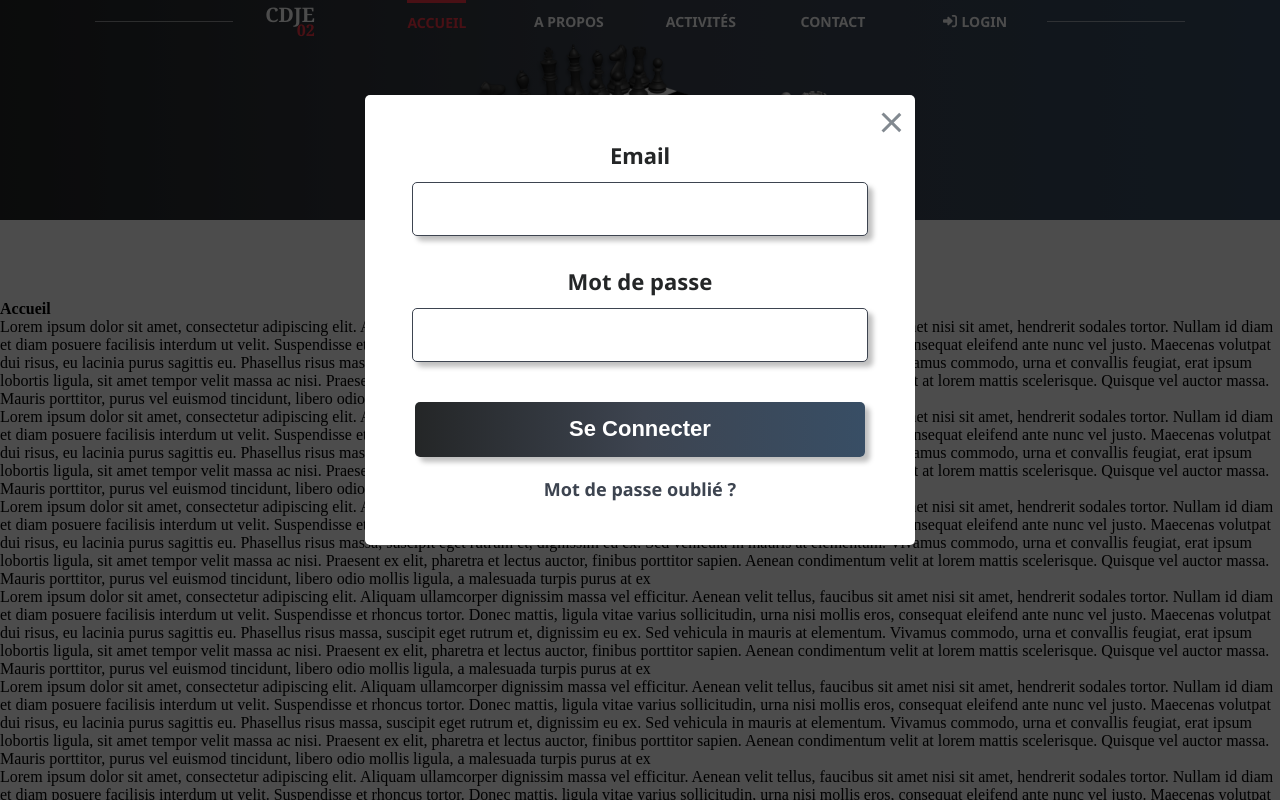
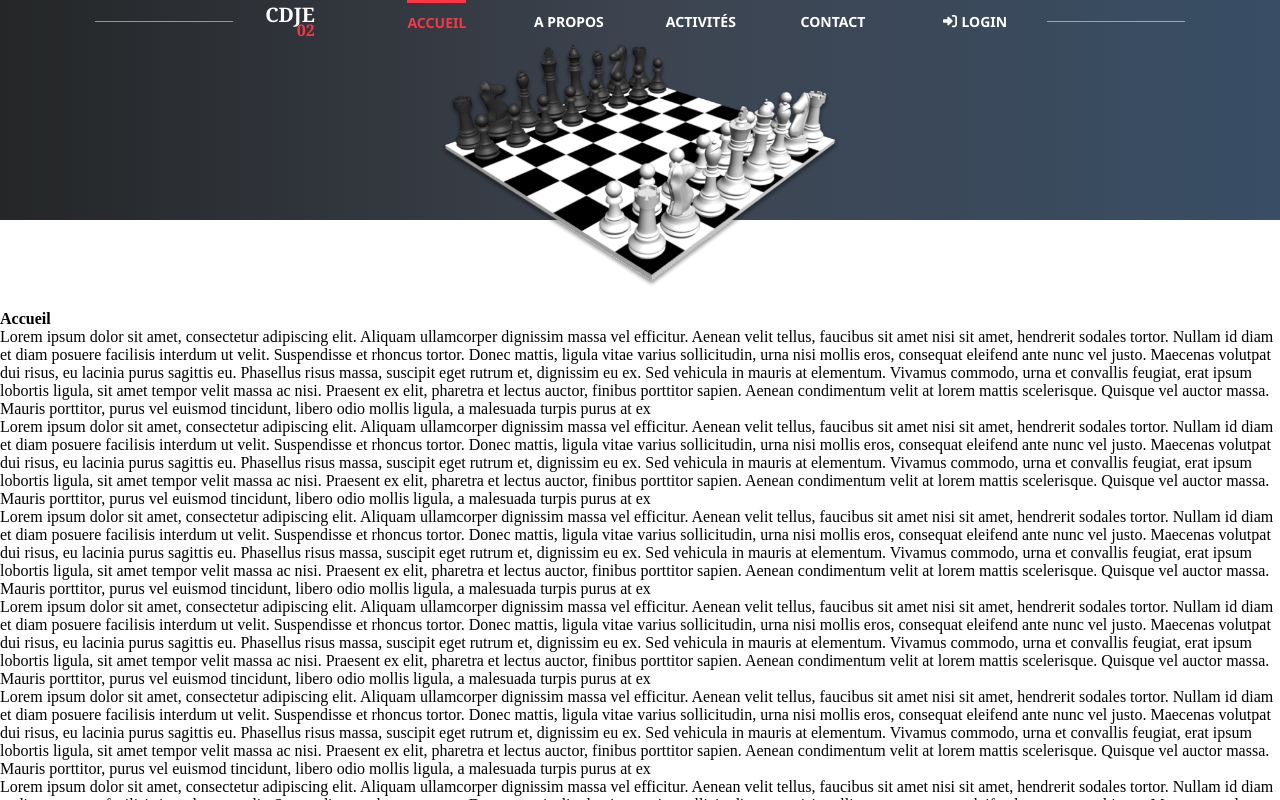
Before and after one commit to Sevrus/cdje02, a React (Vite) app: page / in a window 1280 px wide. Both pictures are taken after a click on the link "LOGIN". Shown: the top 800 px of the page. Built offline with nearby package versions, Linux system fonts and the light colour scheme.

Commit message:
added margin top from header

```diff
--- a/public/css/style.css
+++ b/public/css/style.css
@@ -457,179 +457,35 @@ time, mark, audio, video {
     height: 120px;
   }
 }
-/* MODAL LOGIN */
 /* VERSION MOBILE */
-.modal {
-  position: fixed;
-  background-color: rgba(0, 0, 0, 0.7);
-  width: 100%;
-  height: 100vh;
-  top: 0;
-}
-.modal__content {
-  position: fixed;
-  top: 40%;
-  left: 50%;
-  transform: translate(-50%, -50%);
-  background-color: #fff;
-  width: 320px;
-  height: 350px;
-  border-radius: 5px;
-  font-family: "Noto Sans", sans-serif;
-  font-weight: bold;
-  display: flex;
-  flex-direction: column;
-  justify-content: center;
-  align-items: center;
-}
-.modal__content__close {
-  position: absolute;
-  right: 15px;
-  top: 15px;
-  width: 25px;
-  height: 25px;
-  opacity: 0.7;
-}
-.modal__content__close:hover {
-  opacity: 1;
-  cursor: pointer;
-}
-.modal__content__close:before, .modal__content__close:after {
-  position: absolute;
-  left: 15px;
-  content: " ";
-  height: 25px;
-  width: 2.5px;
-  background-color: #4e5862;
-}
-.modal__content__close:before {
-  transform: rotate(45deg);
-}
-.modal__content__close:after {
-  transform: rotate(-45deg);
-}
-.modal__content__email, .modal__content__password {
-  display: flex;
-  flex-direction: column;
-  justify-content: center;
-  align-items: center;
-}
-.modal__content__email__label, .modal__content__password__label {
-  color: #242627;
-  font-size: 1rem;
-}
-.modal__content__email__input, .modal__content__password__input {
-  width: 275px;
-  height: 35px;
-  border: 1px solid #3d4450;
-  box-shadow: 5px 5px 5px rgba(0, 0, 0, 0.25);
-  border-radius: 5px;
-  margin-top: 12px;
-}
-.modal__content__password {
-  margin-top: 30px;
-}
-.modal__content__button {
-  background: linear-gradient(90deg, #242627 0%, #3D4450 50.67%, #384E65 99.99%, #4E5862 100%);
-  box-shadow: 5px 5px 5px rgba(0, 0, 0, 0.25);
-  border-radius: 5px;
-  color: #fff;
-  margin-top: 40px;
-  width: 275px;
-  height: 40px;
-  border: none;
-  font-size: 1rem;
-  font-weight: bold;
-}
-.modal__content__button:hover {
-  cursor: pointer;
-  transform: scale(0.98);
-}
-.modal__content__lost-password {
-  color: #3d4450;
-  font-size: 0.875rem;
-  margin-top: 20px;
-}
-.modal__content__lost-password:hover {
-  color: #f73746;
-  cursor: pointer;
+.main {
+  min-width: 360px;
+  min-height: 100vh;
+  margin-top: 180px;
 }
 
-@media screen and (max-height: 600px) {
-  .modal__content {
-    top: 50%;
+@media screen and (min-width: 500px) {
+  .main {
+    margin-top: 200px;
   }
 }
 /* VERSION TABLETTE */
 @media screen and (min-width: 768px) {
-  .modal__content {
-    width: 500px;
-    height: 400px;
-  }
-  .modal__content__email__label, .modal__content__password__label {
-    font-size: 1.25rem;
-  }
-  .modal__content__email__input, .modal__content__password__input {
-    width: 400px;
-    height: 45px;
-  }
-  .modal__content__button {
-    width: 400px;
-    height: 50px;
-    font-size: 1.25rem;
-  }
-  .modal__content__lost-password {
-    font-size: 1rem;
+  .main {
+    margin-top: 280px;
   }
 }
 /* VERSION L */
 @media screen and (min-width: 1024px) {
-  .modal__content {
-    width: 550px;
-    height: 450px;
-  }
-  .modal__content__email__label, .modal__content__password__label {
-    font-size: 1.375rem;
-  }
-  .modal__content__email__input, .modal__content__password__input {
-    width: 450px;
-    height: 50px;
-  }
-  .modal__content__button {
-    width: 450px;
-    height: 55px;
-    font-size: 1.375rem;
-  }
-  .modal__content__lost-password {
-    font-size: 1.125rem;
+  .main {
+    margin-top: 310px;
   }
 }
 /* VERSION XL */
 @media screen and (min-width: 1920px) {
-  .modal__content {
-    width: 800px;
-    height: 500px;
+  .main {
+    margin-top: 310px;
   }
-  .modal__content__email__label, .modal__content__password__label {
-    font-size: 1.5rem;
-  }
-  .modal__content__email__input, .modal__content__password__input {
-    width: 500px;
-    height: 60px;
-  }
-  .modal__content__button {
-    width: 500px;
-    height: 65px;
-    font-size: 1.5rem;
-  }
-  .modal__content__lost-password {
-    font-size: 1.25rem;
-  }
-}
-.main {
-  min-width: 360px;
-  min-height: 100vh;
-  margin-top: 300px;
 }
 
 /*# sourceMappingURL=style.css.map */
--- a/src/components/header/Header.jsx
+++ b/src/components/header/Header.jsx
@@ -6,7 +6,7 @@ import HeaderNav from "./components/headerNav/HeaderNav.jsx";
 const Header = ({ chessboardDisappear }) => {
     const [resizeHeader, setResizeHeader] = useState(false);
     const changeSize = () => {
-        window.scrollY >= 180 ? setResizeHeader(true) : setResizeHeader(false);
+        window.scrollY >= 100 ? setResizeHeader(true) : setResizeHeader(false);
     }
 
     window.addEventListener('scroll', changeSize);
--- a/src/sass/style.sass
+++ b/src/sass/style.sass
@@ -1,9 +1,29 @@
 @import url('https://fonts.googleapis.com/css2?family=Noto+Sans:wght@400;700&family=Noto+Serif:wght@700&display=swap')
+
 @import './base/reset'
 @import './components/_header'
-@import './components/_modal'
 
+/* VERSION MOBILE */
 .main
     min-width: 360px
     min-height: 100vh
-    margin-top: 300px
+    margin-top: 180px
+
+@media screen and ( min-width: 500px )
+    .main
+        margin-top: 200px
+
+/* VERSION TABLETTE */
+@media screen and ( min-width: 768px )
+    .main
+        margin-top: 280px
+
+/* VERSION L */
+@media screen and ( min-width: 1024px )
+    .main
+        margin-top: 310px
+
+/* VERSION XL */
+@media screen and ( min-width: 1920px )
+    .main
+        margin-top: 310px
```
Also changed, not shown: 1 other file (tests, documents, lock files or other folders).
